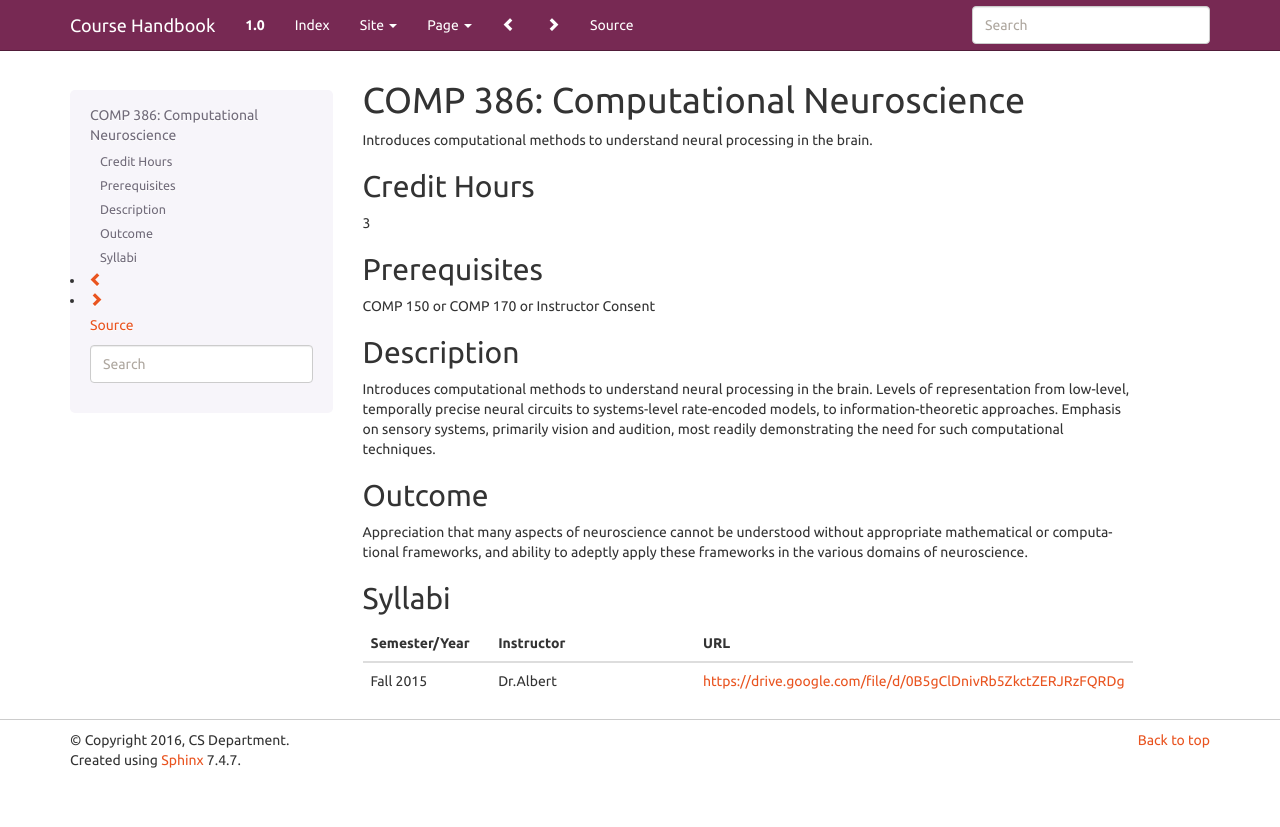
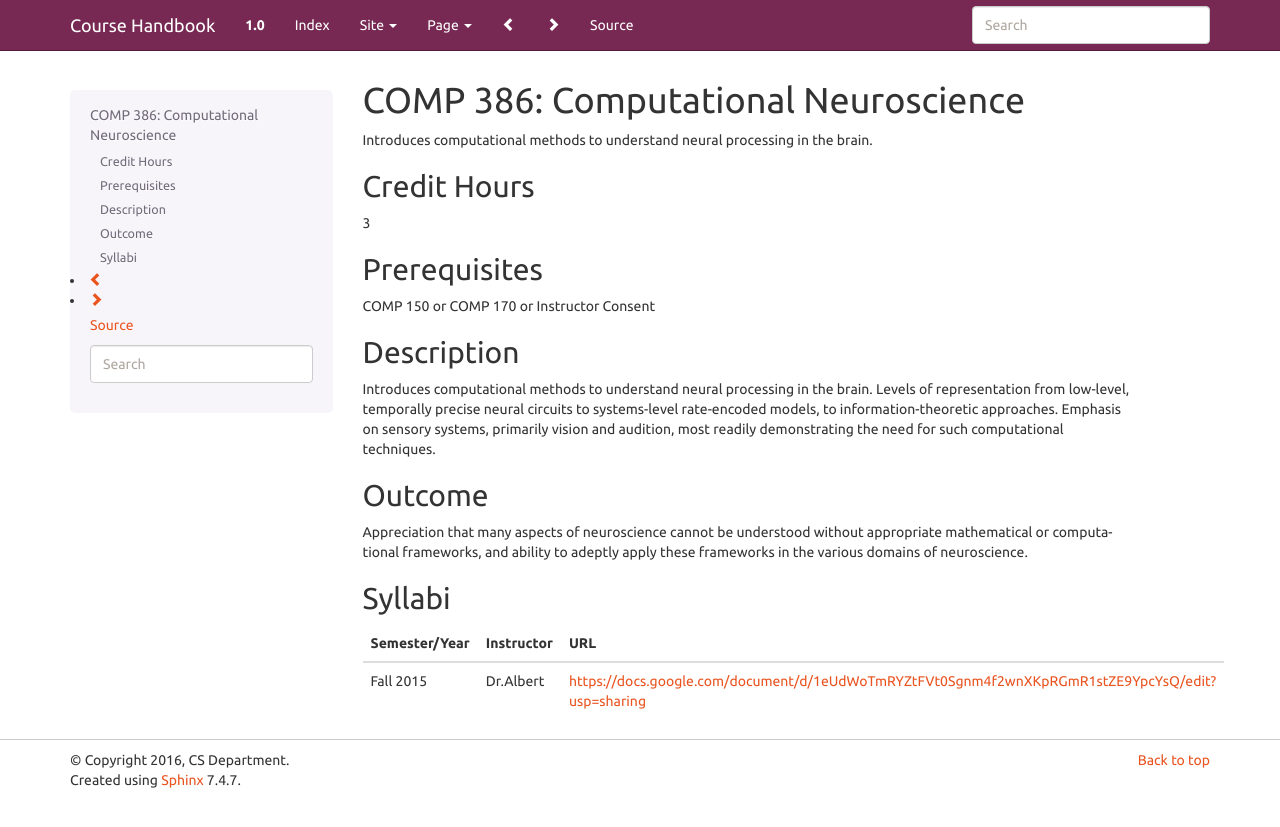
Before and after one commit to kyang5/coursedescriptions, a Sphinx documentation site: the page built from source/comp386.rst, in a window 1280 px wide. Shown: the top 827 px of the page. Built offline with Sphinx 7.4.7, drawn with Linux system fonts in a browser that asks for light colours; some of the changed lines change nothing that is shown.

Commit message:
Changed the link for 386

```diff
--- a/source/comp386.rst
+++ b/source/comp386.rst
@@ -33,4 +33,4 @@ Syllabi
    	:header: "Semester/Year", "Instructor", "URL"
    	:widths: 15, 25, 50
 
-  	"Fall 2015", "Dr.Albert", "https://drive.google.com/file/d/0B5gClDnivRb5ZkctZERJRzFQRDg"
+  	"Fall 2015", "Dr.Albert", "https://docs.google.com/document/d/1eUdWoTmRYZtFVt0Sgnm4f2wnXKpRGmR1stZE9YpcYsQ/edit?usp=sharing"
```
